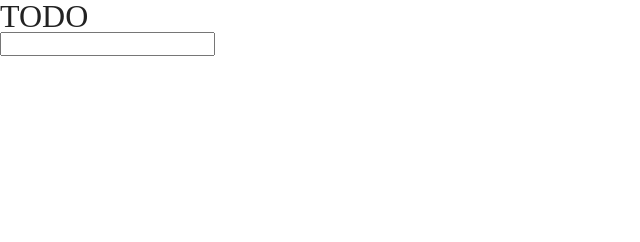
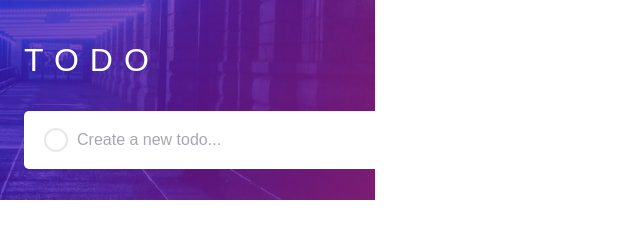
Before and after one commit to ralph-challenges/todo-app, a React app: page / in a window 1280 px wide. Shown: the whole page, without its empty margins (0-640 px from the left). Built offline with nearby package versions, Linux system fonts and the light colour scheme; a web font is replaced by a local one.

Commit message:
Add background color to the body Create style to the Header

```diff
--- a/src/components/App/App.js
+++ b/src/components/App/App.js
@@ -6,27 +6,27 @@ import Input from '../Input';
 import styles from './App.module.css';
 
 export default function App() {
-  const textInput = useRef(null);
+  const textInputRef = useRef(null);
   const [todos, setTodos] = useState([]);
 
   function handleOnSubmit(event) {
     event.preventDefault();
 
     const newTodo = {
-      value: textInput.current.value,
+      value: textInputRef.current.value,
       completed: false,
       key: Date.now(),
     };
     const newTodos = [...todos, newTodo];
 
     setTodos(newTodos);
-    textInput.current.value = '';
+    textInputRef.current.value = '';
   }
 
   return (
     <div className={styles.container}>
       <Header />
-      <Input textInput={textInput} handleOnSubmit={handleOnSubmit} />
+      <Input textInputRef={textInputRef} handleOnSubmit={handleOnSubmit} />
 
       <ul>
         {todos.map(({ value, key }) => (
--- a/src/components/App/App.module.css
+++ b/src/components/App/App.module.css
@@ -1,3 +1,5 @@
 .container {
-  width: 100%;
+  min-width: 375px;
+  margin: 0 auto;
+  padding: 44px 24px 69px;
 }
--- a/src/components/Header/Header.module.css
+++ b/src/components/Header/Header.module.css
@@ -2,11 +2,14 @@
   display: flex;
   justify-content: space-between;
   align-items: center;
+  margin-bottom: 35px;
 }
 
 .title {
   font-size: 32px;
+  letter-spacing: 11px;
   text-transform: uppercase;
+  color: var(--title-color);
 }
 
 .icon {}
--- a/src/components/Input/Input.js
+++ b/src/components/Input/Input.js
@@ -1,15 +1,25 @@
 import React from 'react';
 import PropTypes from 'prop-types';
 
-export default function Input({ handleOnSubmit, textInput }) {
+import styles from './Input.module.css';
+
+export default function Input({ handleOnSubmit, textInputRef }) {
   return (
-    <form onSubmit={handleOnSubmit}>
-      <input ref={textInput} />
+    <form className={styles.form} onSubmit={handleOnSubmit}>
+      <input
+        placeholder='Create a new todo...'
+        className={styles.input}
+        ref={textInputRef}
+      />
     </form>
   );
 }
 
 Input.propTypes = {
   handleOnSubmit: PropTypes.func.isRequired,
-  textInput: PropTypes.shape({ current: PropTypes.elementType }).isRequired,
+  textInputRef: PropTypes.shape({
+    current: PropTypes.shape({
+      value: PropTypes.string,
+    }),
+  }).isRequired,
 };
--- a/src/components/Input/Input.module.css
+++ b/src/components/Input/Input.module.css
@@ -0,0 +1,29 @@
+.input {
+  width: 100%;
+  padding: 20px 23px;
+  padding-left: 53px;
+  border: none;
+  border-radius: 5px;
+}
+
+.input::placeholder {
+  color: var(--placeholder-color);
+}
+
+.form {
+  position: relative;
+}
+
+.form::before {
+  position: absolute;
+  content: '';
+  width: 20px;
+  height: 20px;
+
+  border-radius: 50%;
+  border: solid 2px #E8E8EA;
+
+  top: 50%;
+  left: 20px;
+  transform: translateY(-50%);
+}
--- a/src/index.js
+++ b/src/index.js
@@ -4,5 +4,6 @@ import ReactDOM from 'react-dom';
 import App from './components/App';
 
 import './stylesheets/reset.css';
+import './stylesheets/global.css';
 
 ReactDOM.render(<App />, document.getElementById('root'));
--- /dev/null
+++ b/src/stylesheets/global.css
@@ -0,0 +1,14 @@
+@import url('https://fonts.google.com/specimen/Josefin+Sans');
+
+:root {
+	--bg-image: url('../images/bg-mobile-dark.jpg');
+	--title-color: #ffffff;
+	--placeholder-color: #A8A6B1;
+}
+
+body {
+	background-image: var(--bg-image);
+	background-size: coveru;
+	background-repeat: no-repeat;
+	font-family: 'Josefin Sans', sans-serif;
+}
--- a/src/stylesheets/reset.css
+++ b/src/stylesheets/reset.css
@@ -364,3 +364,7 @@ textarea {
     color: #000;
     padding: 0.2em 0;
 }
+
+* {
+    box-sizing: border-box;
+}
```
